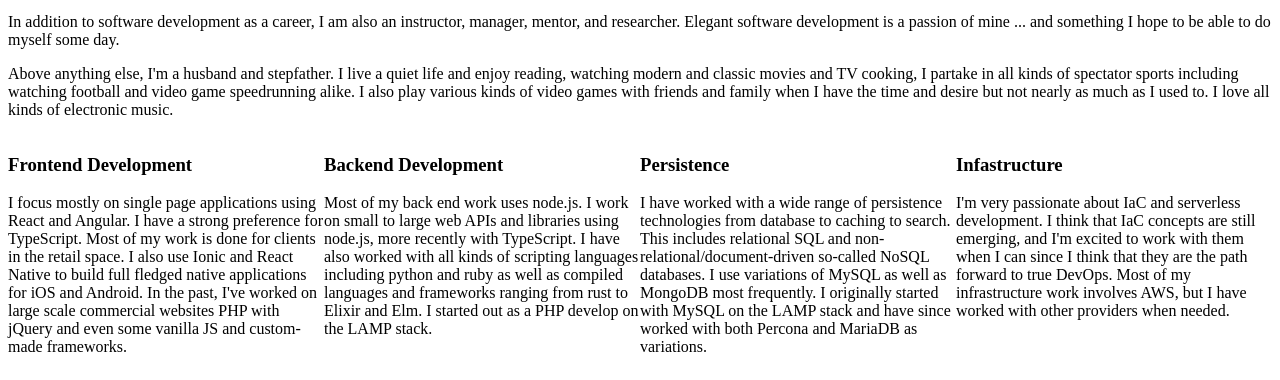
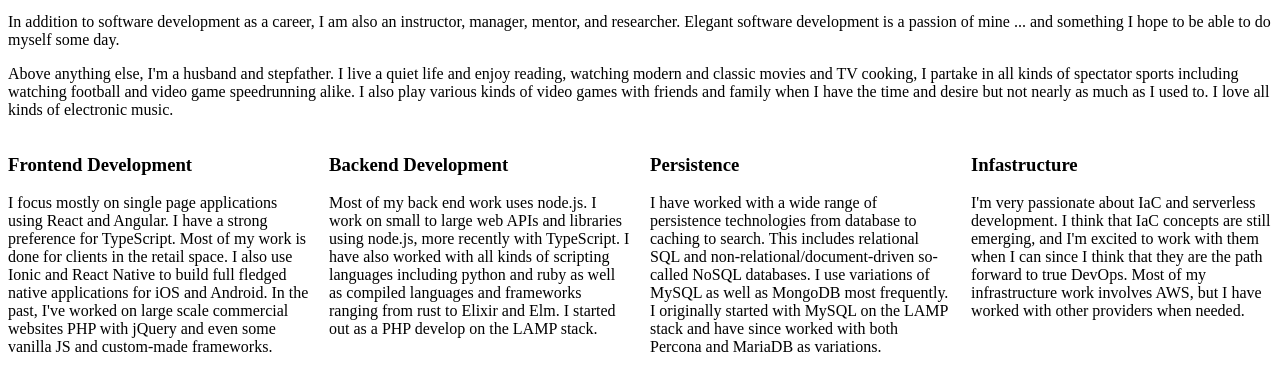
Before and after one commit to ajcrites/explosionpills.com, a plain HTML site: page src/index.html in a window 1280 px wide. Shown: the part 505-885 px from the top of the page. Drawn offline with Linux system fonts and the light colour scheme.

Commit message:
feat(skills): responsive skills grid

```diff
--- a/src/index.html
+++ b/src/index.html
@@ -5,7 +5,20 @@
   }
   .skills {
     display: grid;
-    grid-template-columns: 1fr 1fr 1fr 1fr;
+    grid-gap: 20px;
+    grid-template-areas: "skill"
+  }
+  @media (min-width: 600px) {
+    .skills {
+      grid-template-columns: 2fr 2fr;
+      grid-template-areas: "skills skills";
+    }
+  }
+  @media (min-width: 1000px) {
+    .skills {
+      grid-template-columns: 1fr 1fr 1fr 1fr;
+      grid-template-areas: "skills skills skills skills";
+    }
   }
 </style>
 
```
